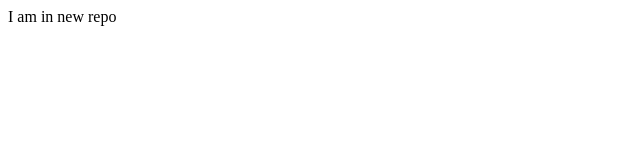
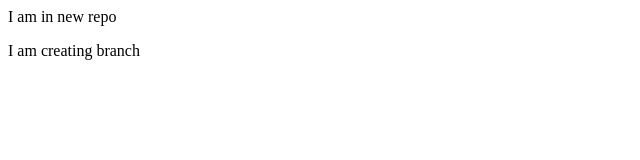
Before and after one commit to Sujata-Randhaye/NewFolder1, a plain HTML site: page index.html in a window 1280 px wide. Shown: the whole page, without its empty margins (0-640 px from the left). Drawn offline with Linux system fonts and the light colour scheme.

Commit message:
adding to feature

```diff
--- a/index.html
+++ b/index.html
@@ -2,6 +2,7 @@
     <head>
         <body>
             <p>I am in new repo</p>
+            <p>I am creating branch</p>
         </body>
     </head>
 </html>
```
